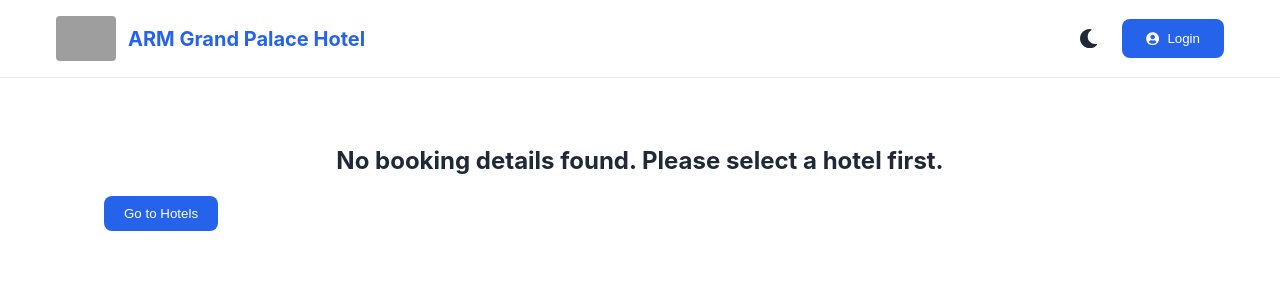
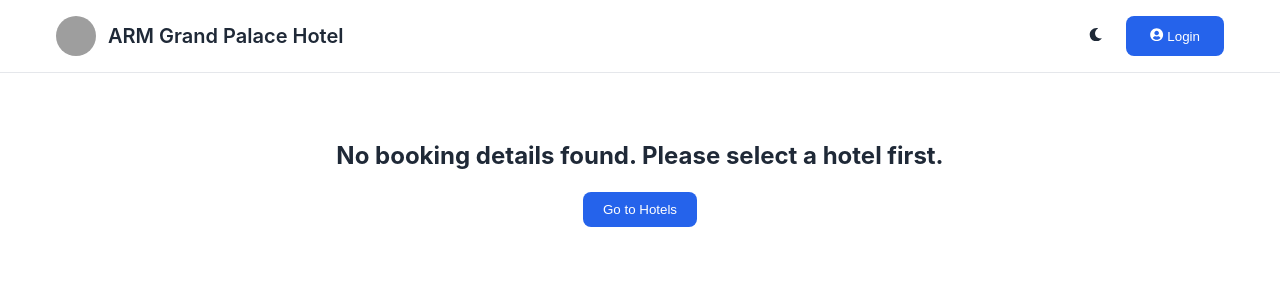
Before and after one commit to mohamedimran-32/Online-Hotel-Booking-System, a React (Vite) app: page /booking in a window 1280 px wide. Shown: the top 300 px of the page. Built offline with nearby package versions, Linux system fonts and the light colour scheme; grey boxes are pictures that could not be loaded.

Commit message:
Update Navbar.css

```diff
--- a/src/styles/Navbar.css
+++ b/src/styles/Navbar.css
@@ -1,11 +1,10 @@
 .navbar {
-    background-color: var(--background-color);
+  background: var(--bg-color);
   border-bottom: 1px solid var(--border-color);
   padding: 1rem 0;
   position: sticky;
   top: 0;
-    z-index: 1000;
-    transition: background-color 0.3s ease, border-color 0.3s ease;
+  z-index: 100;
 }
 
 .navbar-content {
@@ -19,60 +18,22 @@
   align-items: center;
   gap: 0.75rem;
   text-decoration: none;
+  color: var(--text-color);
 }
 
 .navbar-logo-img {
-    height: 45px;
-    width: auto;
-    object-fit: contain;
-    border-radius: 4px;
+  width: 40px;
+  height: 40px;
+  border-radius: 50%;
 }
 
 .navbar-logo-text {
   font-size: 1.25rem;
-    font-weight: 700;
-    color: var(--primary-color);
+  font-weight: 600;
 }
 
 .navbar-links {
   display: flex;
+  align-items: center;
   gap: 1rem;
-    align-items: center;
 }
-
-.btn-icon {
-    background: none;
-    border: 1px solid transparent;
-    color: var(--text-color);
-    font-size: 1.2rem;
-    cursor: pointer;
-    padding: 0.5rem;
-    border-radius: 50%;
-    display: flex;
-    align-items: center;
-    justify-content: center;
-    transition: all 0.2s ease;
-}
-
-.btn-icon:hover {
-    background-color: var(--card-bg);
-    border-color: var(--border-color);
-}
-
-.btn-primary {
-    background-color: var(--primary-color);
-    color: #fff;
-    border: none;
-    padding: 0.5rem 1rem;
-    border-radius: var(--radius);
-    font-weight: 500;
-    display: flex;
-    align-items: center;
-    gap: 0.5rem;
-    transition: background-color 0.2s ease;
-}
-
-.btn-primary:hover {
-    background-color: #0056b3;
-    /* Darker blue */
-}
```
Lines whose indentation alone changed are shown as unchanged.
